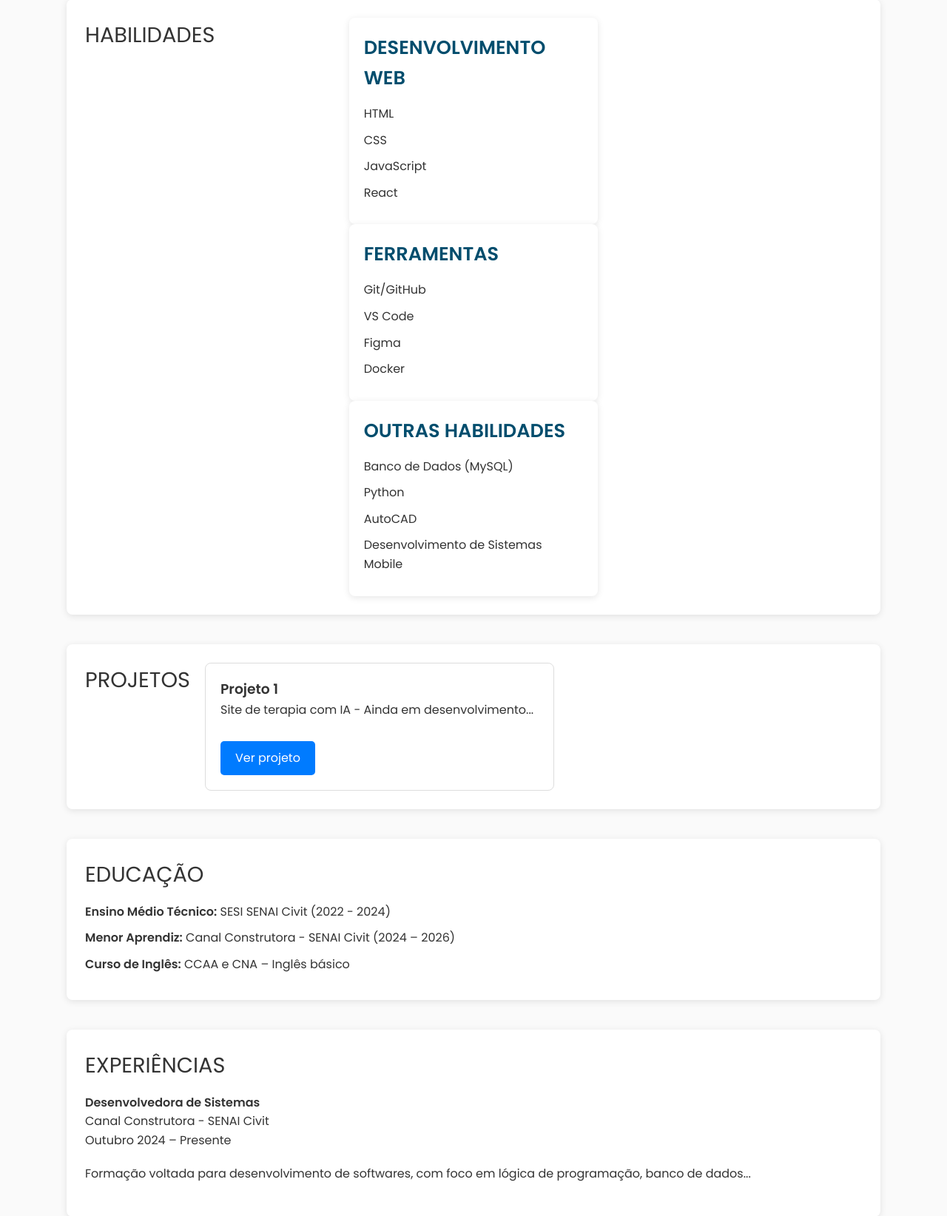
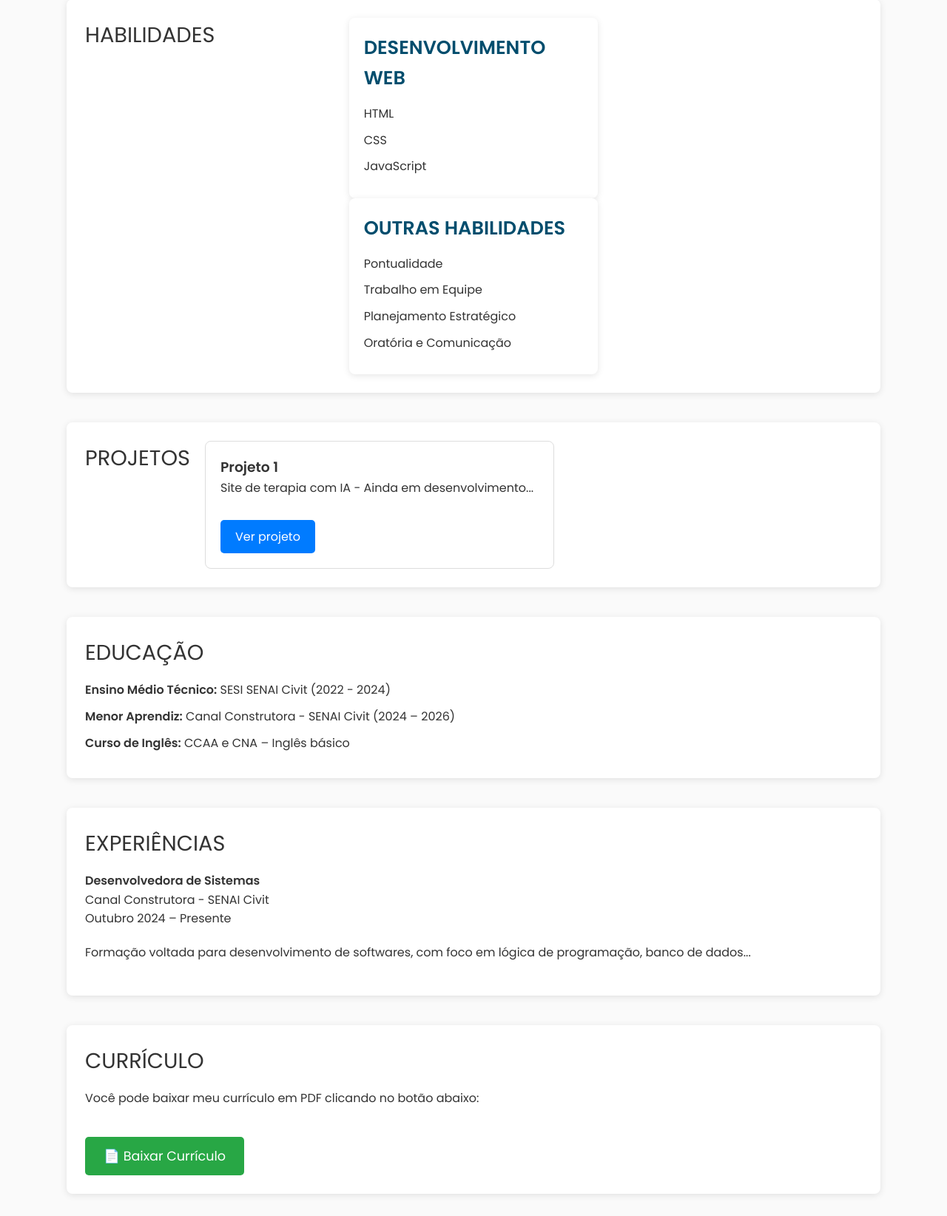
Before and after one commit to sunnybeatriz/portfolio, a Flask app: page / in a window 1280 px wide. Shown: the part 569-2213 px from the top of the page at 74% size. Run offline with Flask 3, Linux system fonts and the light colour scheme.

Commit message:
Update index.html

```diff
--- a/templates/index.html
+++ b/templates/index.html
@@ -29,25 +29,15 @@
                         <li>HTML</li>
                         <li>CSS</li>
                         <li>JavaScript</li>
-                        <li>React</li>
-                    </ul>
-                </div>
-                <div class="skill">
-                    <h3>Ferramentas</h3>
-                    <ul>
-                        <li>Git/GitHub</li>
-                        <li>VS Code</li>
-                        <li>Figma</li>
-                        <li>Docker</li>
                     </ul>
                 </div>
                 <div class="skill">
                     <h3>Outras Habilidades</h3>
                     <ul>
-                        <li>Banco de Dados (MySQL)</li>
-                        <li>Python</li>
-                        <li>AutoCAD</li>
-                        <li>Desenvolvimento de Sistemas Mobile</li>
+                        <li>Pontualidade<li>
+                        <li>Trabalho em Equipe</li>
+                        <li>Planejamento Estratégico</li>
+                        <li>Oratória e Comunicação</li>
                     </ul>
                 </div>
             </div>
@@ -86,7 +76,7 @@
 
     <footer>
         <p>Contato: <a href="mailto:biabeaumontt23@gmail.com">biabeaumontt23@gmail.com</a> |
-        <a href="#" target="_blank">LinkedIn</a> |
+        <a href="www.linkedin.com/in/sunny-beatriz-moreira-da-silva-68a01434b" target="_blank">LinkedIn</a> |
         <a href="#" target="_blank">GitHub</a></p>
     </footer>
 </body>
```
